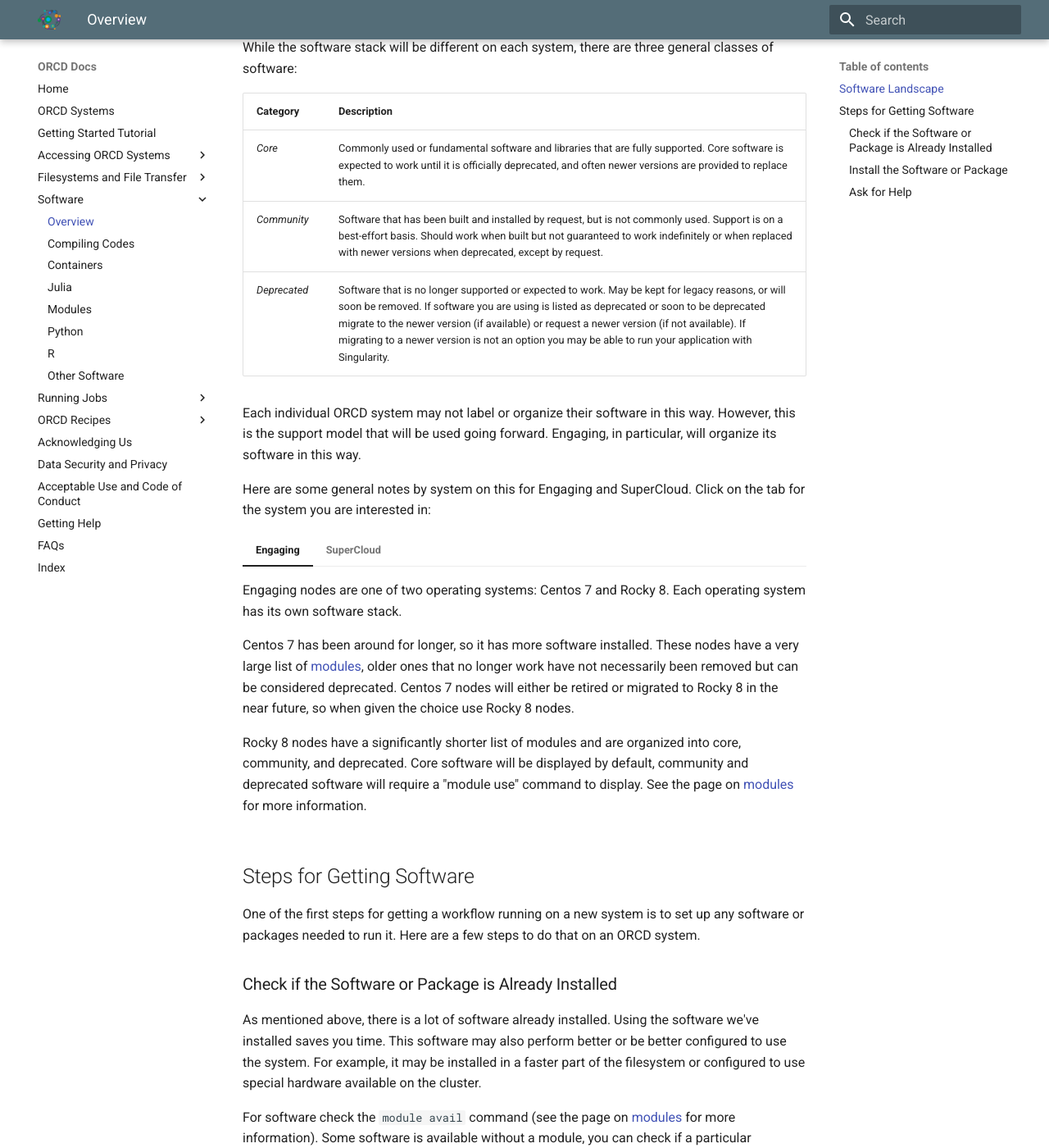
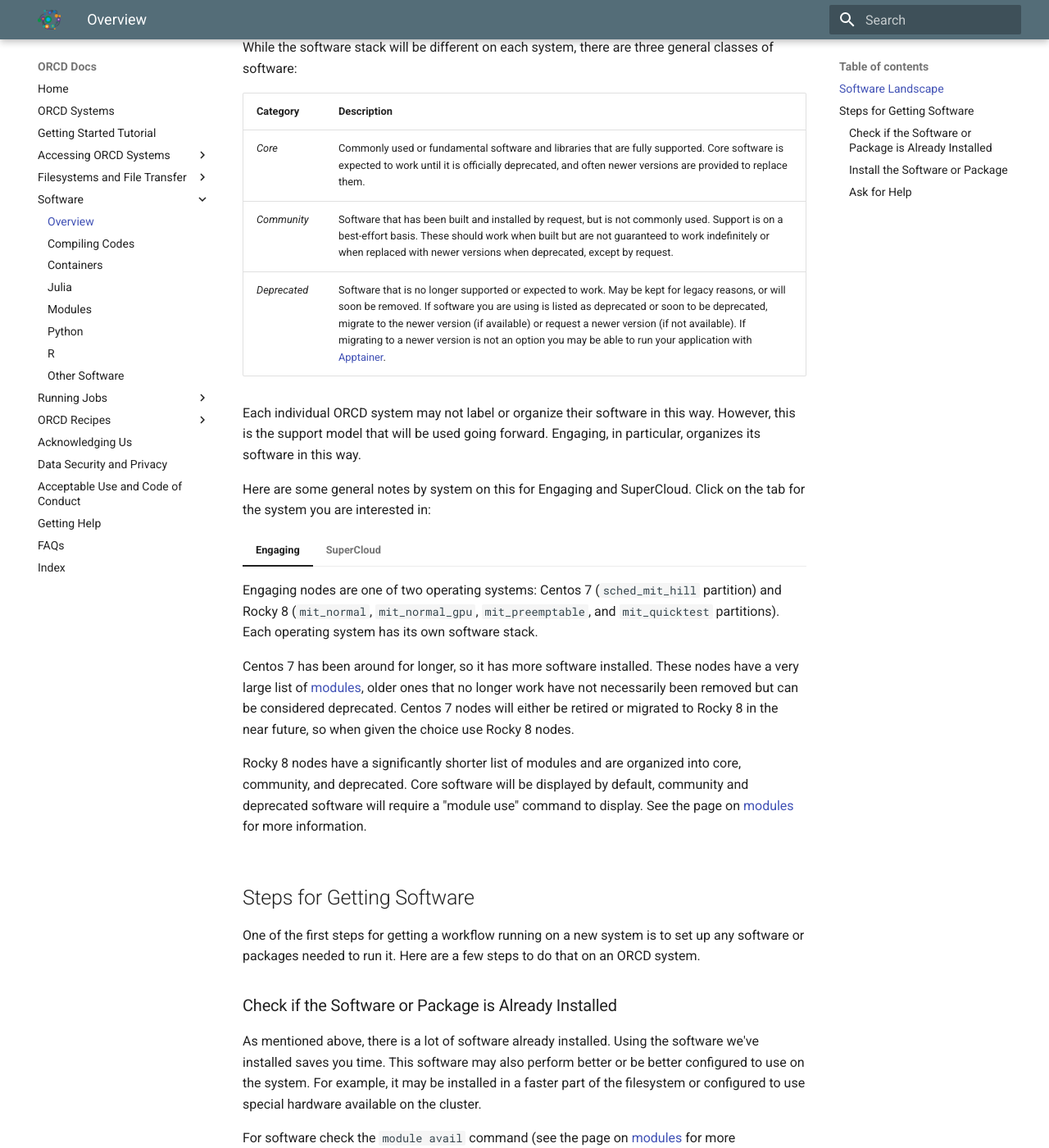
Before and after one commit to mit-orcd/orcd-docs-edit, an MkDocs documentation site: the page built from docs/software/overview.md, in a window 1280 px wide and 1400 px high, scrolled down 368 px. Shown: the whole window at 82% size. Built offline with MkDocs 1.6.1 and Material for MkDocs 9.7.7, drawn with Linux system fonts in a browser that asks for light colours.

Commit message:
fixing typos, adding links

```diff
--- a/docs/software/overview.md
+++ b/docs/software/overview.md
@@ -13,16 +13,16 @@
 | Category  | Description |
 |-----------|-------------|
 | _Core_      | Commonly used or fundamental software and libraries that are fully supported. Core software is expected to work until it is officially deprecated, and often newer versions are provided to replace them. |
-| _Community_ | Software that has been built and installed by request, but is not commonly used. Support is on a best-effort basis. Should work when built but not guaranteed to work indefinitely or when replaced with newer versions when deprecated, except by request. |
-| _Deprecated_ | Software that is no longer supported or expected to work. May be kept for legacy reasons, or will soon be removed. If software you are using is listed as deprecated or soon to be deprecated migrate to the newer version (if available) or request a newer version (if not available). If migrating to a newer version is not an option you may be able to run your application with Singularity. |
+| _Community_ | Software that has been built and installed by request, but is not commonly used. Support is on a best-effort basis. These should work when built but are not guaranteed to work indefinitely or when replaced with newer versions when deprecated, except by request. |
+| _Deprecated_ | Software that is no longer supported or expected to work. May be kept for legacy reasons, or will soon be removed. If software you are using is listed as deprecated or soon to be deprecated, migrate to the newer version (if available) or request a newer version (if not available). If migrating to a newer version is not an option you may be able to run your application with [Apptainer](apptainer.md). |
 
-Each individual ORCD system may not label or organize their software in this way. However, this is the support model that will be used going forward. Engaging, in particular, will organize its software in this way.
+Each individual ORCD system may not label or organize their software in this way. However, this is the support model that will be used going forward. Engaging, in particular, organizes its software in this way.
 
 Here are some general notes by system on this for Engaging and SuperCloud. Click on the tab for the system you are interested in:
 
 === "Engaging"
 
-    Engaging nodes are one of two operating systems: Centos 7 and Rocky 8. Each operating system has its own software stack.
+    Engaging nodes are one of two operating systems: Centos 7 (`sched_mit_hill` partition) and Rocky 8 (`mit_normal`, `mit_normal_gpu`, `mit_preemptable`, and `mit_quicktest` partitions). Each operating system has its own software stack.
 
     Centos 7 has been around for longer, so it has more software installed. These nodes have a very large list of [modules](modules.md), older ones that no longer work have not necessarily been removed but can be considered deprecated. Centos 7 nodes will either be retired or migrated to Rocky 8 in the near future, so when given the choice use Rocky 8 nodes.
 
@@ -38,11 +38,11 @@
 
 ### Check if the Software or Package is Already Installed
 
-As mentioned above, there is a lot of software already installed. Using the software we've installed saves you time. This software may also perform better or be better configured to use the system. For example, it may be installed in a faster part of the filesystem or configured to use special hardware available on the cluster.
+As mentioned above, there is a lot of software already installed. Using the software we've installed saves you time. This software may also perform better or be better configured to use on the system. For example, it may be installed in a faster part of the filesystem or configured to use special hardware available on the cluster.
 
 For software check the `module avail` command (see the page on [modules](modules.md) for more information). Some software is available without a module, you can check if a particular command is available using the `which` command at the command line. For example, run `which git` to see if the `git` command is available. If it is, the path to the `git` command will print to the screen.
 
-Common languages like [Python](), [Julia](), and [R]() are provided through modules as well. Packages for these are sometimes provided along with the installation. A quick way to check if a package is available is to try to import it.
+Common languages like [Python](python.md), [Julia](julia.md), and [R](R.md) are provided through modules as well. Packages for these are sometimes provided along with the installation. A quick way to check if a package is available is to try to import it.
 
 ### Install the Software or Package
 
@@ -55,7 +55,7 @@
 
 Sometimes you can find pre-built binaries for the software you want. These are the easiest to install. Often you will need to build the software you need. See the page on [Installing Software]() for more information. You may also check the Recipes section of these pages to see if there is an existing recipe for installing the software you are interested in.
 
-For [Python](), [Julia](), and [R]() packages, each of these have their own package managers for installing packages. See the respective documentation pages linked above for each of these.
+For [Python](python.md), [Julia](julia.md), and [R](R.md) packages, each of these have their own package managers for installing packages. See the respective documentation pages linked above for each of these.
 
 !!! Note
     Satori is unique in that its nodes have a different architecture than those in other ORCD systems. They are IBM machines with the ppc64le architecture. There is some software that does not support this architecture. When selecting pre-built software, be sure to select the one for ppc64le.
```
